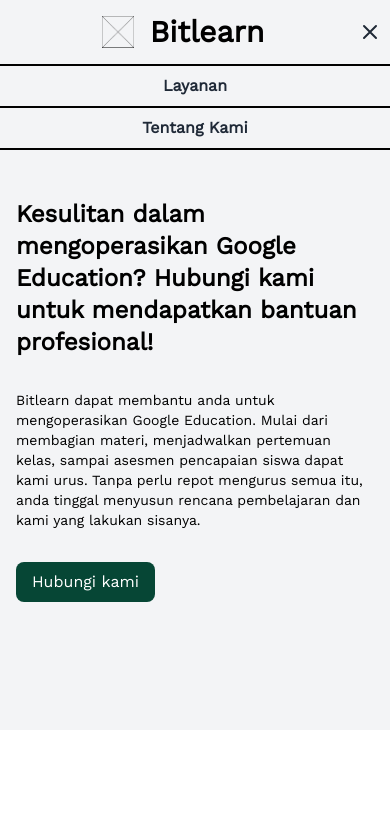
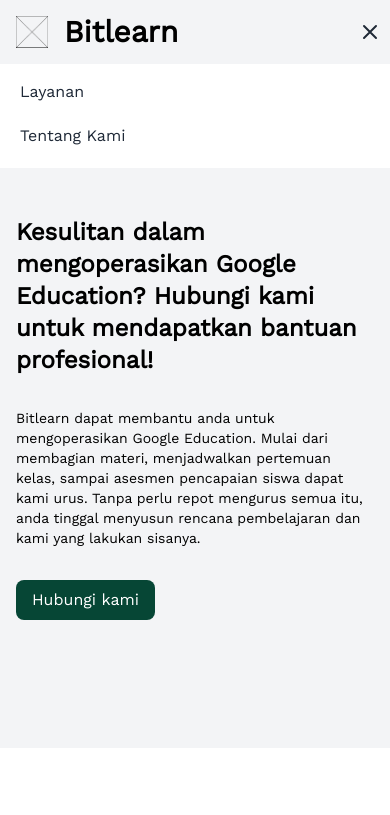
Before and after one commit to bitlearnindonesia/bitlearn, a Gatsby site: page / in a window 390 px wide. Both pictures are taken after a click on the button "Open main menu". Shown: the top 815 px of the page. Built offline with nearby package versions, Linux system fonts and the light colour scheme; Gatsby itself is replaced by a stand-in of ours.

Commit message:
styled mobile header

```diff
--- a/src/components/Header.js
+++ b/src/components/Header.js
@@ -24,7 +24,7 @@
               <div className="relative flex items-center justify-start h-16">
 
                 <div className="flex flex-1 sm:justify-start align-middle">
-                  <div className="flex flex-1 items-center justify-center sm:justify-start">
+                  <div className="flex flex-1 items-center justify-start">
                     <img src={placeholder} className="w-8 h-8 mx-4" alt="placeholder"/>
                     <Link to="/">
                       <p className="text-3xl font-bold">Bitlearn</p>
@@ -67,14 +67,14 @@
             </div>
 
             <Disclosure.Panel className="sm:hidden">
-              <div className="border-t-2 border-black">
+              <div className="bg-white px-2 pt-2 pb-3 space-y-1">
                 {navigation.map((item) => (
                   <Link
                     key={item.name}
                     to={item.to}
                     className={classNames(
-                      item.current ? 'bg-gray-900 text-white' : 'text-gray-800 hover:bg-gray-200',
-                      'flex px-3 py-2 justify-center text-base font-bold border-b-2 border-black'
+                      item.current ? 'bg-gray-900 text-white' : 'flex text-gray-800 hover:bg-gray-200',
+                      'inline px-3 py-2 rounded-md text-base font-medium'
                     )}
                     aria-current={item.current ? 'page' : undefined}
                   >
```
